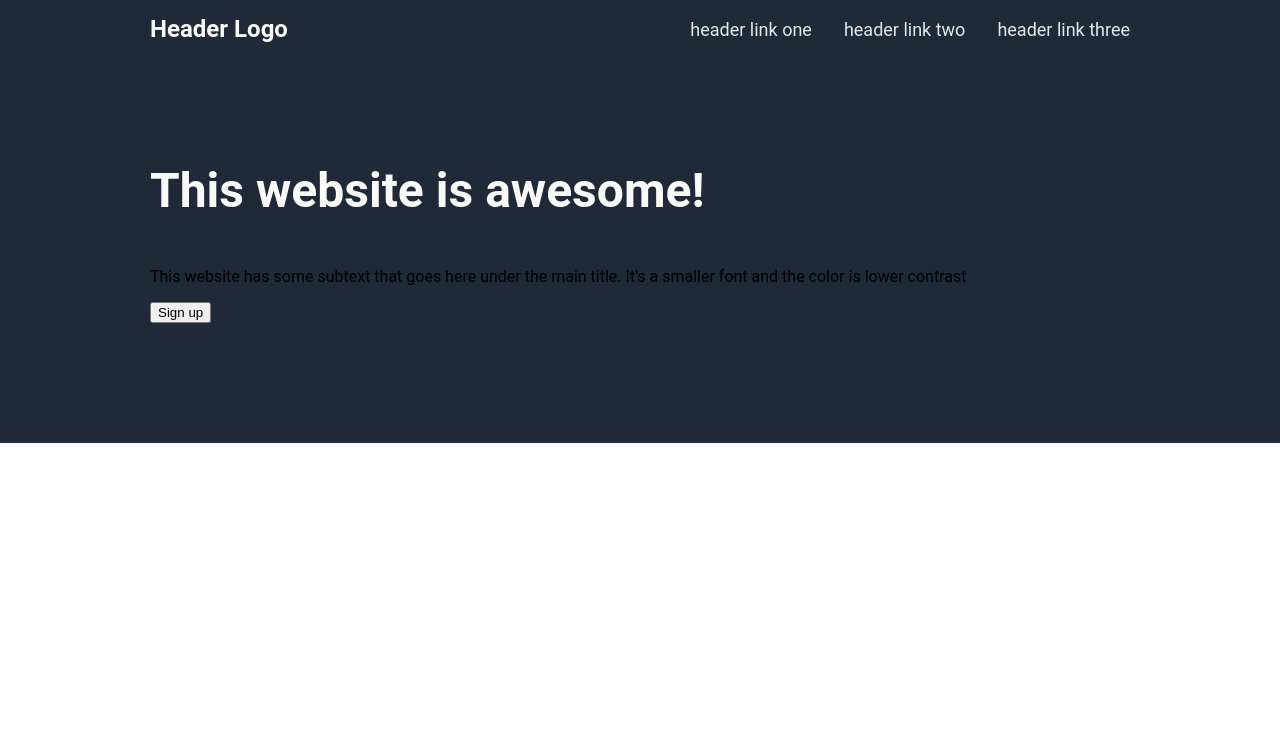
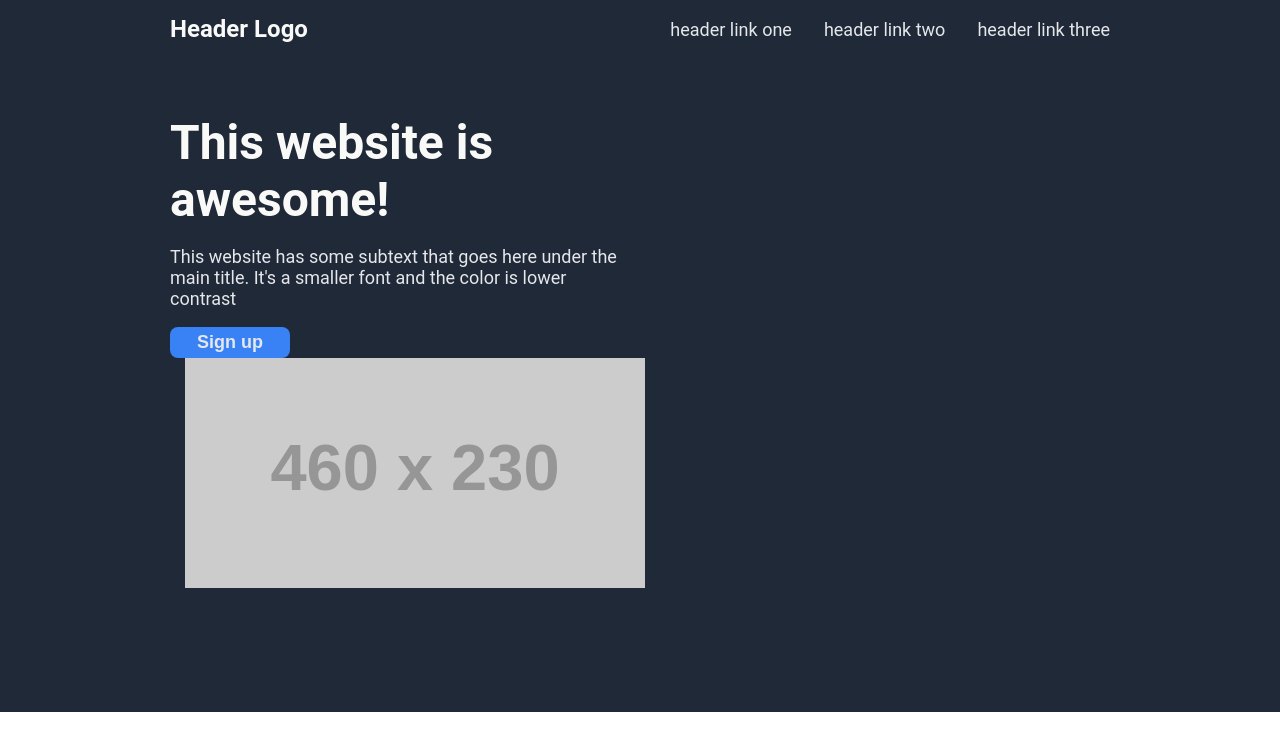
Before and after one commit to isabel-longo/landing-page, a plain HTML site: page index.html in a window 1280 px wide. Drawn offline with Linux system fonts and the light colour scheme; placeholder pictures from the web are drawn by us.

Commit message:
finished second part

```diff
--- a/index.html
+++ b/index.html
@@ -29,8 +29,11 @@
                 </p>
                 <button>Sign up</button>
             </div>
+            <a href="https://placeholder.com/"><img class="image1" src="https://via.placeholder.com/460x230/"></a>
+        </div>
+    </div>
+    <div class="second-part">
 
-        </div>
     </div>
 </body>
 </html>
--- a/style.css
+++ b/style.css
@@ -8,8 +8,8 @@ body{
     background-color: #1F2937;
     display: flex;
     flex-direction: column;
-    padding-right: 150px;
-    padding-left: 150px;
+    padding-right: 170px;
+    padding-left: 170px;
 }
 
 .header{
@@ -49,10 +49,48 @@ a{
     background-color: #1F2937;
     padding-top: 56px;
     padding-bottom: 120px;
+    display: flex;
+    justify-content: space-between;
+    align-items: center;
+    width: 100%;
+    flex-wrap: wrap;
 }
 
 .p1{
     font-size: 48px;
     font-weight: bolder;
     color: #F9FAF8;
+    margin: 0;
 }
+
+.p2{
+    font-size: 18px;
+    color: #E5E7EB;
+}
+
+.first-text{
+    display: flex;
+    flex-direction: column;
+    max-width: 460px;
+    padding-right: 15px;
+}
+
+p{
+    flex-wrap: wrap;
+}
+
+.image1{
+    padding-left: 15px;
+}
+
+button{
+    width: 120px;
+    background-color: #3882F6;
+    border: 0;
+    font-size: 18px;
+    color: #E5E7EB;
+    padding-top: 5px;
+    padding-bottom: 5px;
+    font-weight: bold;
+    border-radius: 8px;
+}
```
